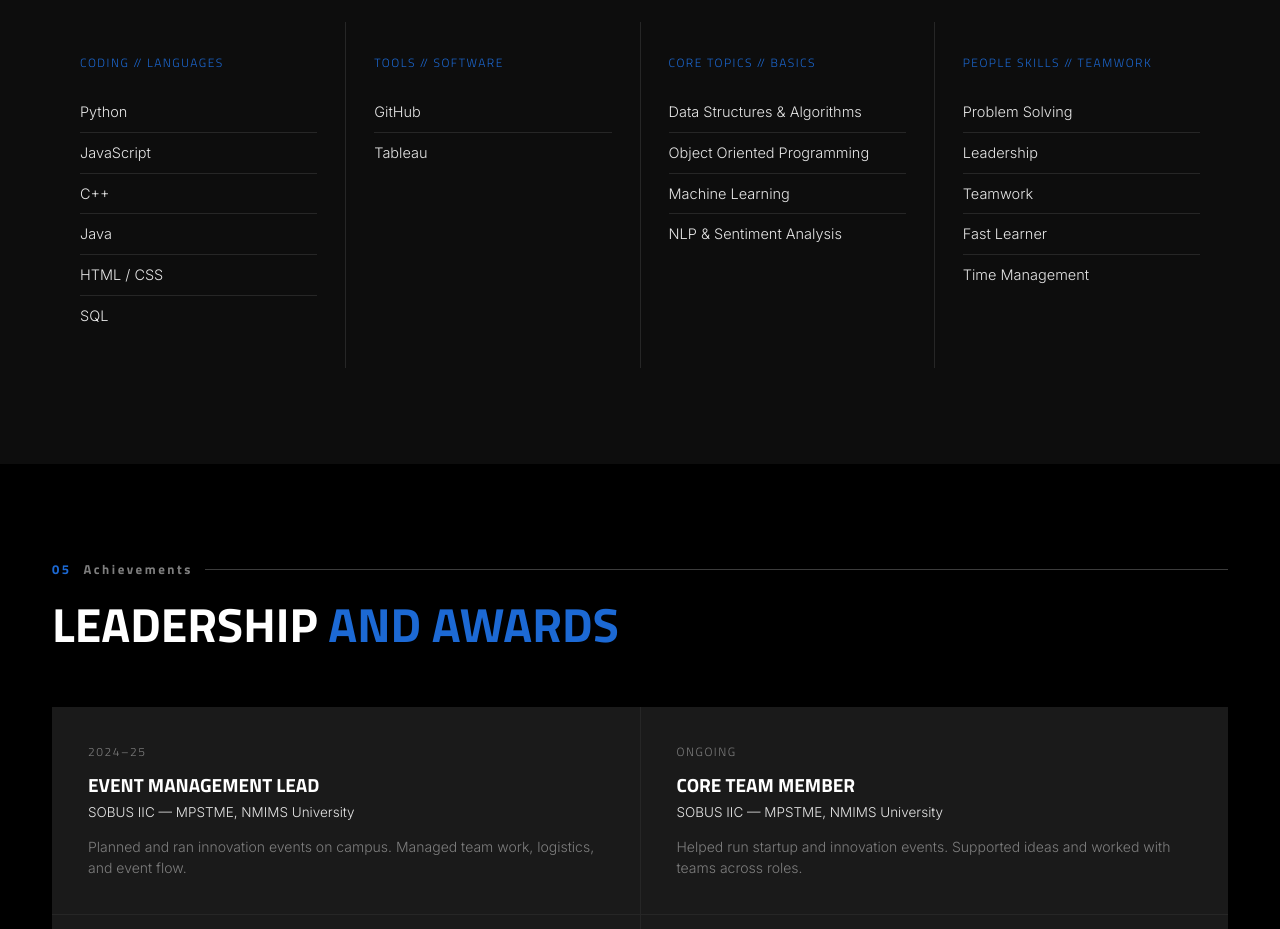
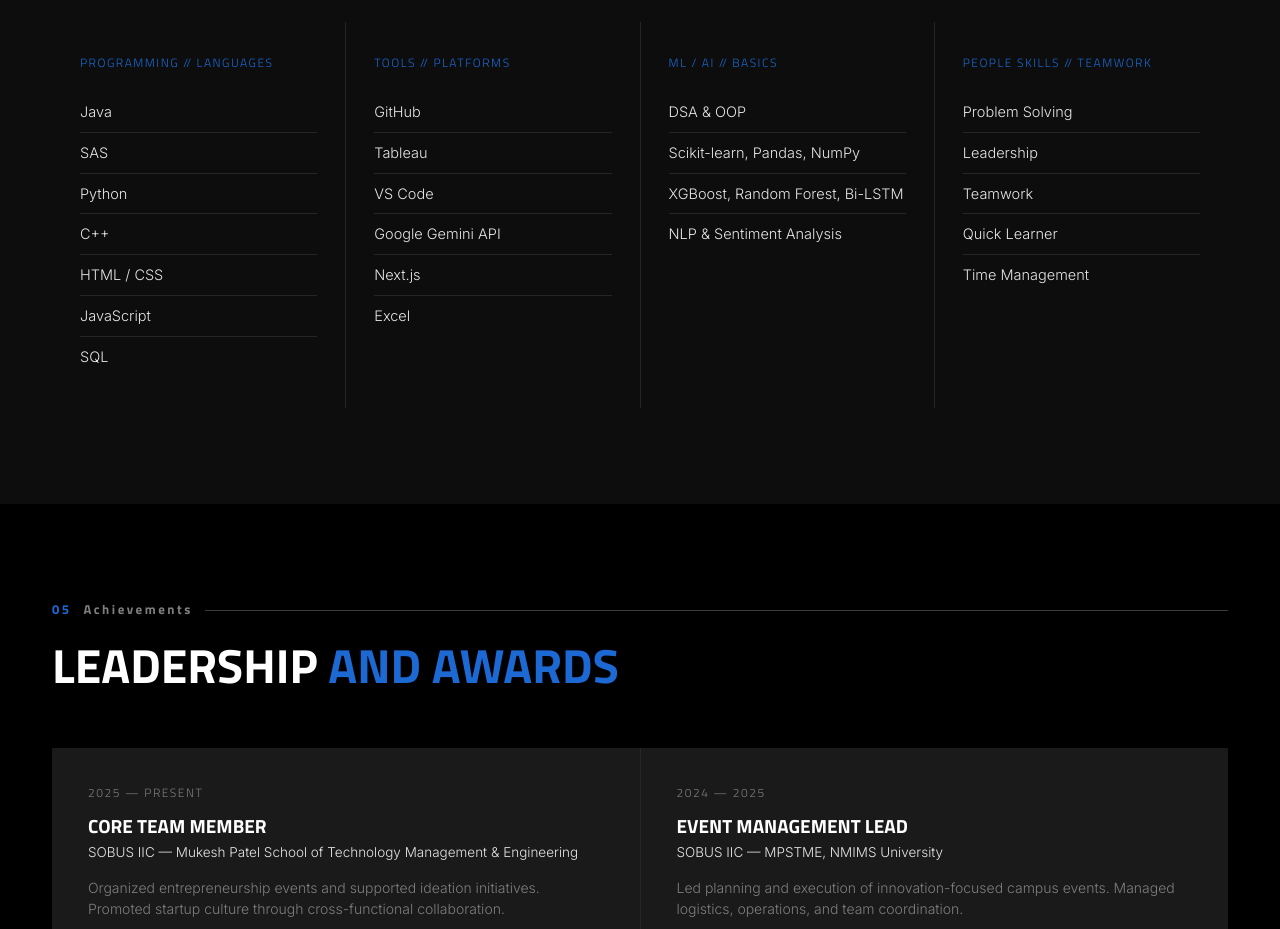
Before and after one commit to Daksh-Gurjar/My_Portfolio, a plain HTML site: page DakshGurjar/index.html in a window 1280 px wide. Shown: the part 3400-4329 px from the top of the page. Drawn offline with Linux system fonts and the light colour scheme.

Commit message:
Update index.html

```diff
--- a/DakshGurjar/index.html
+++ b/DakshGurjar/index.html
@@ -570,15 +570,15 @@
         <div class="timeline-year">2022 — 2023</div>
         <h3>Sendhwa Public School</h3>
         <div class="school">CBSE Class XII</div>
-        <div class="detail">Score: 59.99%</div>
+        <div class="detail">Score: 59.8%</div>
       </div>
 
       <div class="timeline-item">
         <div class="timeline-dot"></div>
-        <div class="timeline-year">2021</div>
+        <div class="timeline-year">2020 — 2021</div>
         <h3>Sendhwa Public School</h3>
         <div class="school">CBSE Class X</div>
-        <div class="detail">Score: 63.66%</div>
+        <div class="detail">Score: 65.5%</div>
       </div>
     </div>
   </div>
@@ -650,29 +650,34 @@
     </div>
     <div class="skills-grid">
       <div class="skill-col">
-        <div class="cat">Coding // Languages</div>
+        <div class="cat">Programming // Languages</div>
         <ul>
-          <li style="--d:0">Python</li>
-          <li style="--d:1">JavaScript</li>
-          <li style="--d:2">C++</li>
-          <li style="--d:3">Java</li>
+          <li style="--d:0">Java</li>
+          <li style="--d:1">SAS</li>
+          <li style="--d:2">Python</li>
+          <li style="--d:3">C++</li>
           <li style="--d:4">HTML / CSS</li>
-          <li style="--d:5">SQL</li>
+          <li style="--d:5">JavaScript</li>
+          <li style="--d:6">SQL</li>
         </ul>
       </div>
       <div class="skill-col">
-        <div class="cat">Tools // Software</div>
+        <div class="cat">Tools // Platforms</div>
         <ul>
           <li style="--d:0">GitHub</li>
           <li style="--d:1">Tableau</li>
+          <li style="--d:2">VS Code</li>
+          <li style="--d:3">Google Gemini API</li>
+          <li style="--d:4">Next.js</li>
+          <li style="--d:5">Excel</li>
         </ul>
       </div>
       <div class="skill-col">
-        <div class="cat">Core Topics // Basics</div>
+        <div class="cat">ML / AI // Basics</div>
         <ul>
-          <li style="--d:0">Data Structures &amp; Algorithms</li>
-          <li style="--d:1">Object Oriented Programming</li>
-          <li style="--d:2">Machine Learning</li>
+          <li style="--d:0">DSA &amp; OOP</li>
+          <li style="--d:1">Scikit-learn, Pandas, NumPy</li>
+          <li style="--d:2">XGBoost, Random Forest, Bi-LSTM</li>
           <li style="--d:3">NLP &amp; Sentiment Analysis</li>
         </ul>
       </div>
@@ -682,7 +687,7 @@
           <li style="--d:0">Problem Solving</li>
           <li style="--d:1">Leadership</li>
           <li style="--d:2">Teamwork</li>
-          <li style="--d:3">Fast Learner</li>
+          <li style="--d:3">Quick Learner</li>
           <li style="--d:4">Time Management</li>
         </ul>
       </div>
@@ -699,17 +704,17 @@
     <div class="achieve-grid">
       <div class="achieve-card">
         <div class="top-stripe"></div>
-        <div class="achieve-period">2024–25</div>
-        <h3>Event Management Lead</h3>
-        <div class="achieve-org">SOBUS IIC — MPSTME, NMIMS University</div>
-        <p class="achieve-desc">Planned and ran innovation events on campus. Managed team work, logistics, and event flow.</p>
+        <div class="achieve-period">2025 — Present</div>
+        <h3>Core Team Member</h3>
+        <div class="achieve-org">SOBUS IIC — Mukesh Patel School of Technology Management &amp; Engineering</div>
+        <p class="achieve-desc">Organized entrepreneurship events and supported ideation initiatives. Promoted startup culture through cross-functional collaboration.</p>
       </div>
       <div class="achieve-card">
         <div class="top-stripe"></div>
-        <div class="achieve-period">Ongoing</div>
-        <h3>Core Team Member</h3>
+        <div class="achieve-period">2024 — 2025</div>
+        <h3>Event Management Lead</h3>
         <div class="achieve-org">SOBUS IIC — MPSTME, NMIMS University</div>
-        <p class="achieve-desc">Helped run startup and innovation events. Supported ideas and worked with teams across roles.</p>
+        <p class="achieve-desc">Led planning and execution of innovation-focused campus events. Managed logistics, operations, and team coordination.</p>
       </div>
       <div class="achieve-card">
         <div class="top-stripe"></div>
@@ -745,7 +750,7 @@
     <h2>Let's Work <em style="color:var(--m-blue-dark); font-style:normal;">Together.</em></h2>
     <p class="sub">I am open to internships, projects, and team work.</p>
     <div class="contact-links">
-      <a href="mailto:dakshgurjar@hotmail.com" class="btn btn-primary">Email Me</a>
+      <a href="mailto:dakshgurjar2311@gmail.com" class="btn btn-primary">Email Me</a>
       <a href="https://github.com/Daksh-Gurjar" target="_blank" rel="noopener" class="btn btn-outline">GitHub</a>
       <a href="https://www.linkedin.com/in/daksh-gurjar/" target="_blank" rel="noopener" class="btn btn-outline">LinkedIn</a>
     </div>
```
